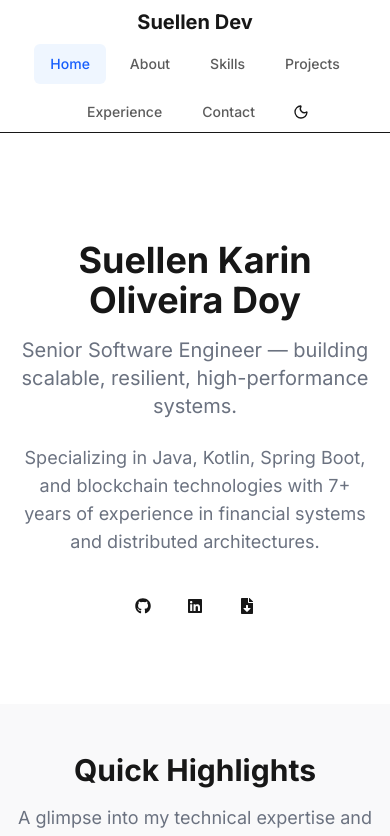
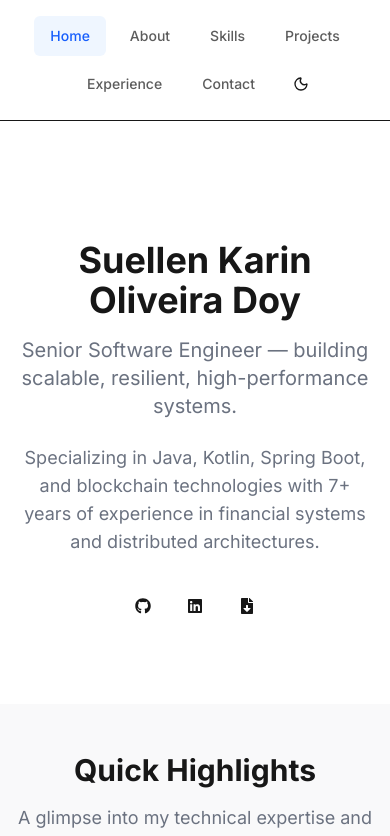
Before and after one commit to karindoy/portfolio-app, a Next.js app: page / in a window 390 px wide. Shown: the top 836 px of the page. Built offline with nearby package versions, Linux system fonts and the light colour scheme.

Commit message:
feat: update social links to open in new tabs for GitHub and LinkedIn

```diff
--- a/components/hero.tsx
+++ b/components/hero.tsx
@@ -22,12 +22,24 @@ const Hero = () => {
             distributed architectures.
           </p>
           <div className="flex justify-center space-x-4">
+            <a
+              href="https://github.com/karindoy"
+              target="_blank"
+              rel="noopener noreferrer"
+            >
               <Button variant="ghost" size="icon" aria-label="GitHub">
                 <FaGithub className="h-5 w-5" />
               </Button>
+            </a>
+            <a
+              href="https://linkedin.com/in/doykarin"
+              target="_blank"
+              rel="noopener noreferrer"
+            >
               <Button variant="ghost" size="icon" aria-label="LinkedIn">
                 <FaLinkedin className="h-5 w-5" />
               </Button>
+            </a>
             <Button variant="ghost" size="icon" aria-label="Download Resume">
               <FaFileDownload className="h-5 w-5" />
             </Button>
--- a/components/navbar.tsx
+++ b/components/navbar.tsx
@@ -139,11 +139,54 @@ const Navbar = () => {
 
   return (
     <header className="fixed top-0 left-0 right-0 z-50 w-full border-b bg-background/95 backdrop-blur transition-opacity duration-200">
-      {/* Navigation for desktop - right aligned */}
-      <nav
-        className="hidden md:flex items-center gap-2 p-4
- justify-center"
-      >
+      {/* Mobile navigation - shown only on small screens */}
+      <nav className="flex md:hidden flex-wrap justify-center items-center gap-2 p-4">
+        {NAVIGATION_LINKS.map((link) => (
+          <Link
+            key={link.href}
+            href={pathname === "/" && link.anchor ? link.anchor : link.href}
+            onClick={(e) => handleNavigation(e, link.href, link.anchor)}
+            className={`transition-colors px-4 py-2.5 rounded-md text-sm font-medium ${
+              (pathname === link.href &&
+                link.id === "hero" &&
+                activeSection === "") ||
+              (pathname === "/" && activeSection === link.id) ||
+              (pathname !== "/" &&
+                typeof window !== "undefined" &&
+                window.location.hash.substring(1) === link.id)
+                ? "text-blue-600 dark:text-blue-400 bg-blue-50 dark:bg-blue-900/30"
+                : "text-foreground/70 hover:text-foreground hover:bg-muted"
+            }`}
+          >
+            {link.name}
+          </Link>
+        ))}
+        {/* Theme Toggle Button */}
+        <Button
+          variant="ghost"
+          size="icon"
+          onClick={toggleTheme}
+          aria-label={
+            mounted && currentTheme === "dark"
+              ? "Switch to light mode"
+              : "Switch to dark mode"
+          }
+          className="ml-1"
+        >
+          {mounted ? (
+            currentTheme === "dark" ? (
+              <Sun className="h-5 w-5" />
+            ) : (
+              <Moon className="h-5 w-5" />
+            )
+          ) : (
+            <Sun className="h-5 w-5 opacity-0" />
+          )}
+        </Button>
+      </nav>
+
+      {/* Desktop navigation - shown only on medium screens and larger */}
+      <nav className="hidden md:flex justify-center items-center gap-2 p-4">
         {NAVIGATION_LINKS.map((link) => (
           <Link
             key={link.href}
@@ -187,60 +230,6 @@ const Navbar = () => {
           )}
         </Button>
       </nav>
-
-      {/* Mobile layout - centered */}
-      <div className="md:hidden container flex flex-col items-center px-4">
-        <Link
-          href="/"
-          className="flex items-center space-x-2 text-xl font-bold text-foreground hover:text-foreground/80 transition-colors my-2"
-        >
-          <span>Suellen Dev</span>
-        </Link>
-        <nav className="flex flex-wrap justify-center items-center gap-2">
-          {NAVIGATION_LINKS.map((link) => (
-            <Link
-              key={link.href}
-              href={pathname === "/" && link.anchor ? link.anchor : link.href}
-              onClick={(e) => handleNavigation(e, link.href, link.anchor)}
-              className={`transition-colors px-4 py-2.5 rounded-md text-sm font-medium ${
-                (pathname === link.href &&
-                  link.id === "hero" &&
-                  activeSection === "") ||
-                (pathname === "/" && activeSection === link.id) ||
-                (pathname !== "/" &&
-                  typeof window !== "undefined" &&
-                  window.location.hash.substring(1) === link.id)
-                  ? "text-blue-600 dark:text-blue-400 bg-blue-50 dark:bg-blue-900/30"
-                  : "text-foreground/70 hover:text-foreground hover:bg-muted"
-              }`}
-            >
-              {link.name}
-            </Link>
-          ))}
-          {/* Theme Toggle Button */}
-          <Button
-            variant="ghost"
-            size="icon"
-            onClick={toggleTheme}
-            aria-label={
-              mounted && currentTheme === "dark"
-                ? "Switch to light mode"
-                : "Switch to dark mode"
-            }
-            className="ml-1"
-          >
-            {mounted ? (
-              currentTheme === "dark" ? (
-                <Sun className="h-5 w-5" />
-              ) : (
-                <Moon className="h-5 w-5" />
-              )
-            ) : (
-              <Sun className="h-5 w-5 opacity-0" />
-            )}
-          </Button>
-        </nav>
-      </div>
     </header>
   );
 };
```
Lines whose indentation alone changed are shown as unchanged.
